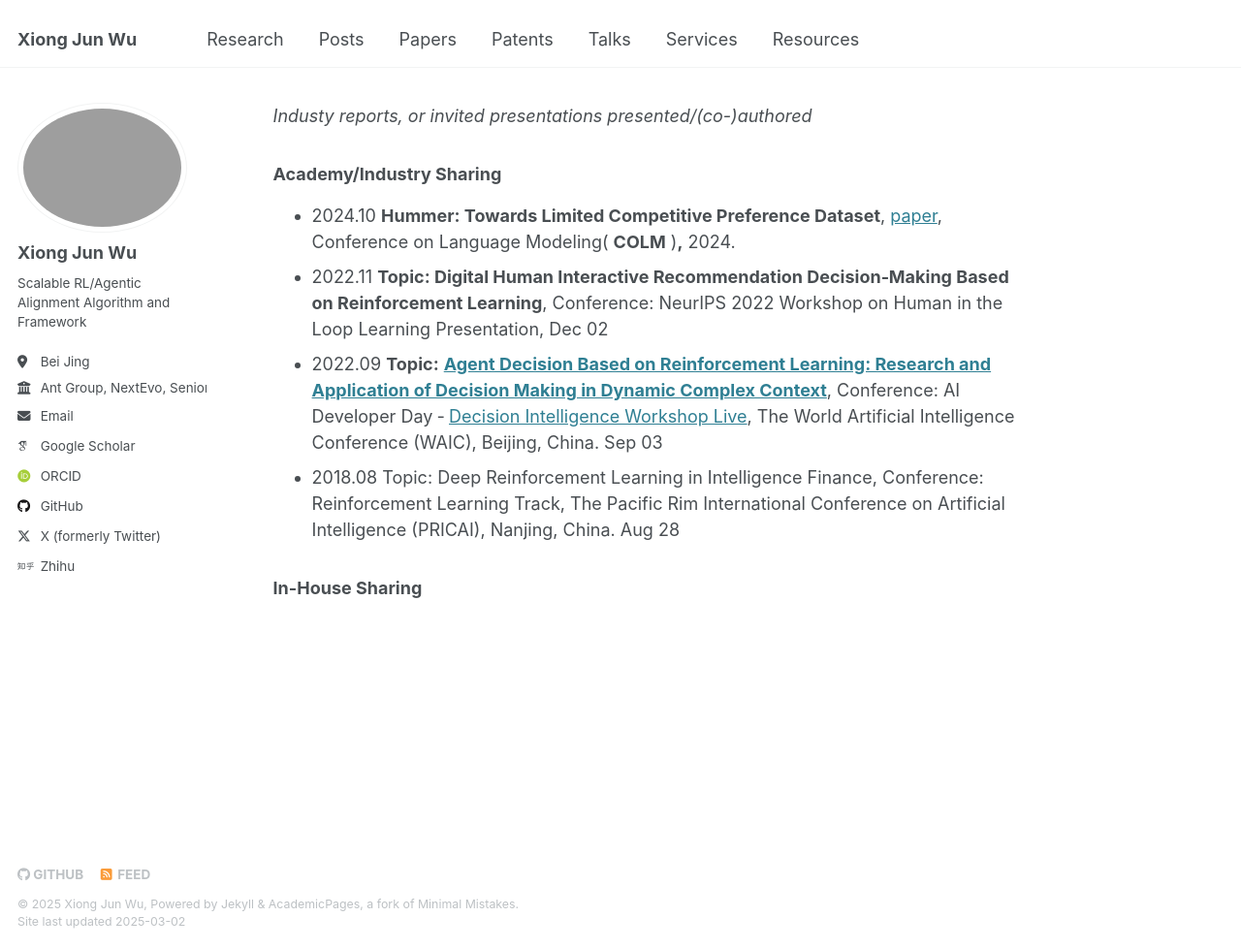
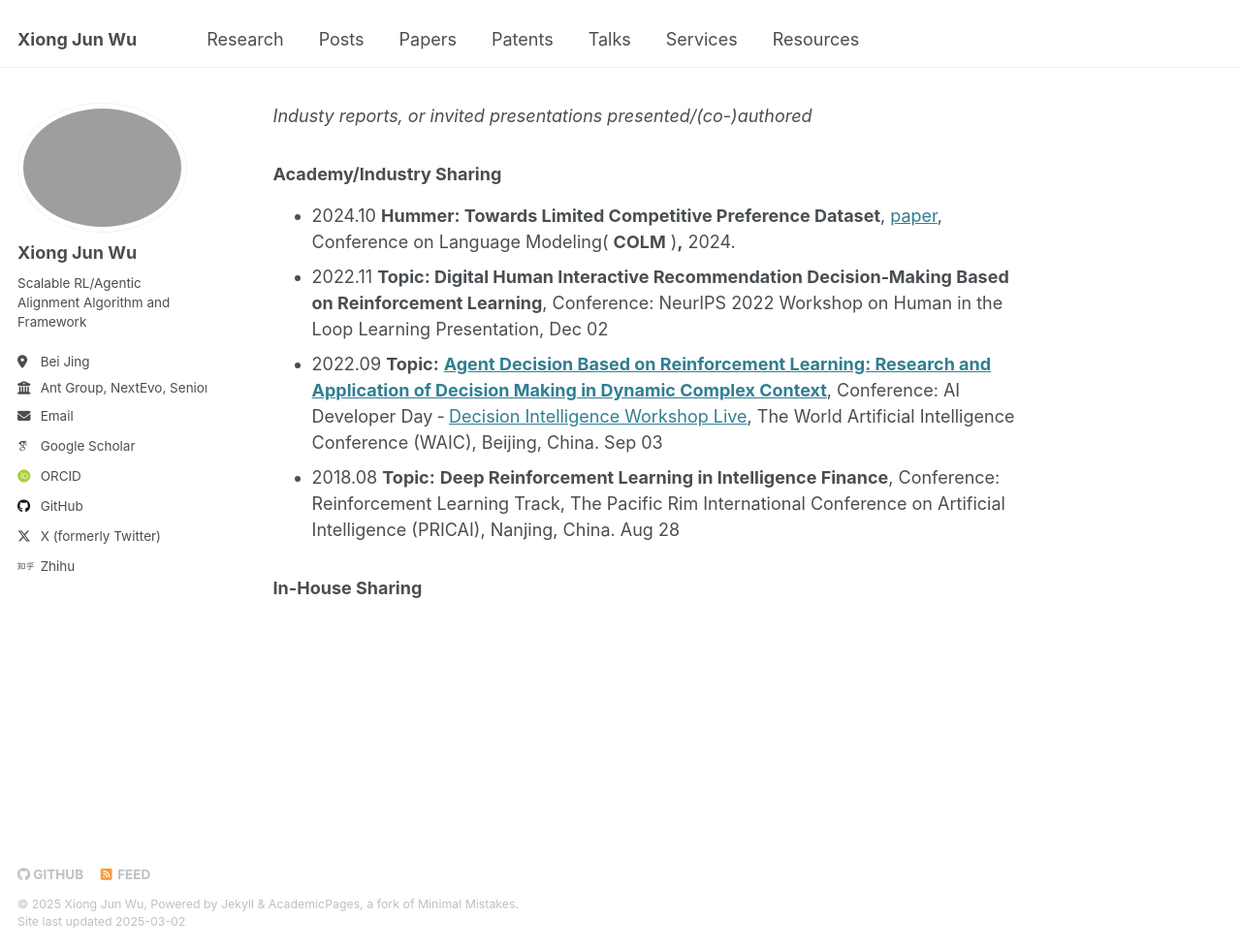
Before and after one commit to junwuxgi/junwuxgi.github.io, a Jekyll site: the page built from talks.md, in a window 1280 px wide and 979 px high. Shown: the whole window at 97% size. Built offline with Jekyll 4.4.1, drawn with Linux system fonts in a browser that asks for light colours; some web fonts are replaced; our own code applies the rules of GitHub Pages for plain Markdown files.

```diff
--- a/talks.md
+++ b/talks.md
@@ -5,7 +5,7 @@
 * 2024.10 **Hummer: Towards Limited Competitive Preference Dataset**, [paper](https://openreview.net/pdf?id=aKwQPRjdGa), Conference on Language Modeling( **COLM** )**,** 2024.
 * 2022.11 **Topic: Digital Human Interactive Recommendation Decision‑Making Based on Reinforcement Learning**, Conference: NeurIPS 2022 Workshop on Human in the Loop Learning Presentation, Dec 02
 * 2022.09 **Topic:** **[Agent Decision Based on Reinforcement Learning: Research and Application of Decision Making in Dynamic Complex Context](https://www.bilibili.com/video/BV1Fe411M732/)**, Conference: AI Developer Day ‑ [Decision Intelligence Workshop Live](http://rlchina.org/topic/548), The World Artificial Intelligence Conference (WAIC), Beijing, China. Sep 03
-* 2018.08  Topic: Deep Reinforcement Learning in Intelligence Finance, Conference: Reinforcement Learning Track, The Pacific Rim International Conference on Artificial Intelligence (PRICAI), Nanjing, China. Aug 28
+* 2018.08  **Topic:** **Deep Reinforcement Learning in Intelligence Finance**, Conference: Reinforcement Learning Track, The Pacific Rim International Conference on Artificial Intelligence (PRICAI), Nanjing, China. Aug 28
 
 ### In-House Sharing
 
```
